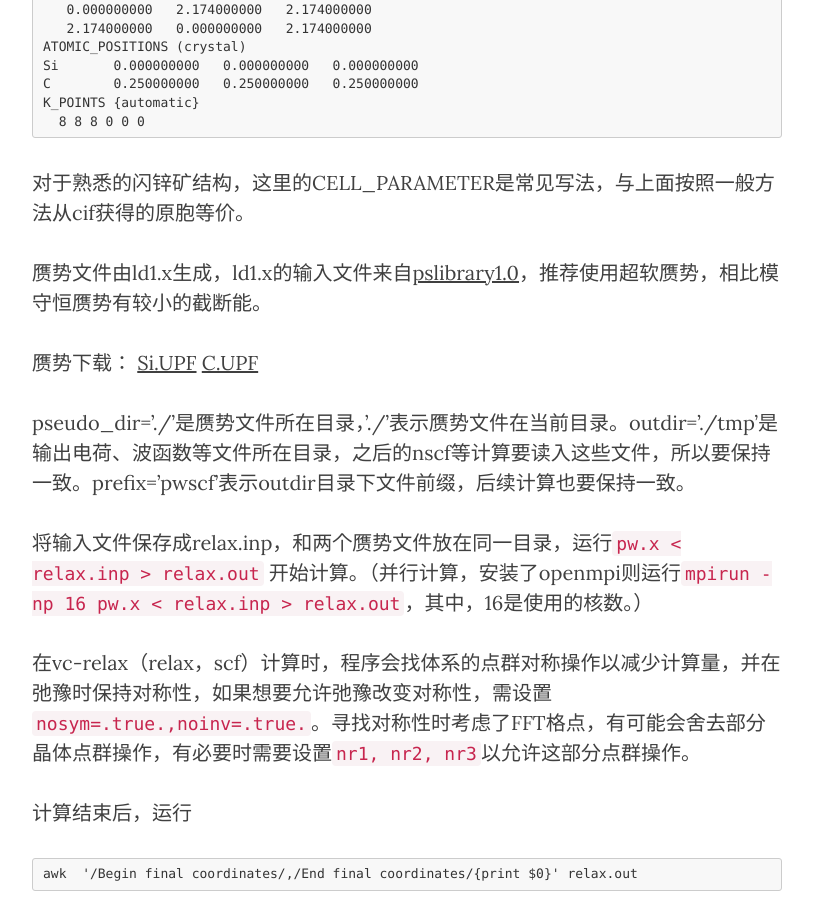
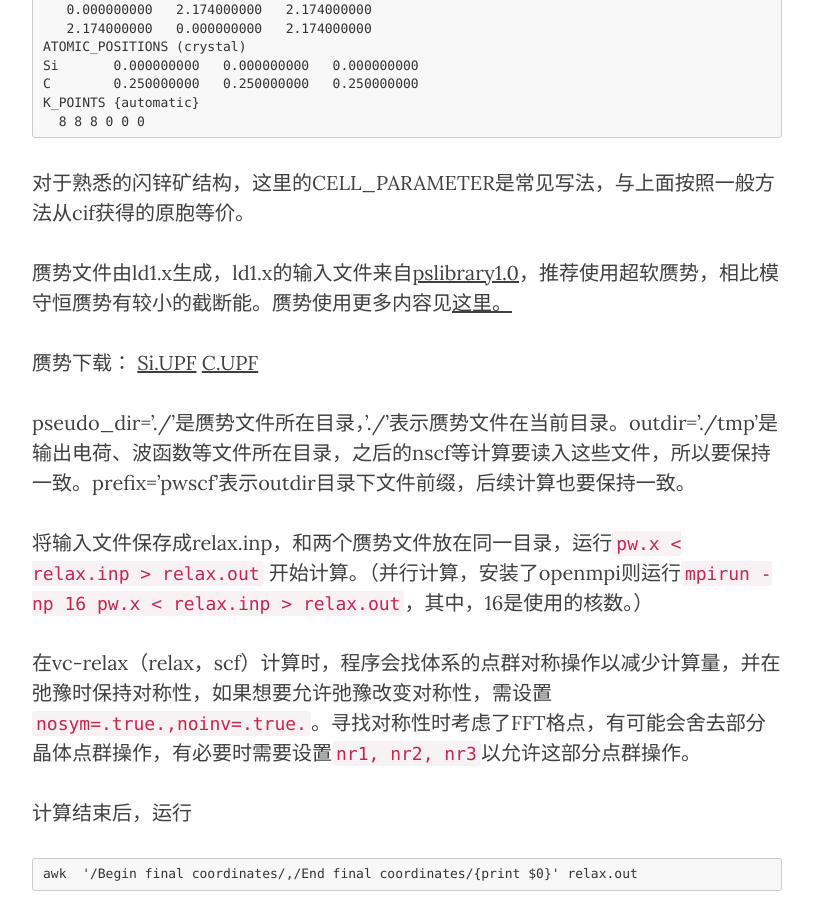
Before and after one commit to yyyu200/DFTbook, a Jekyll site: the page built from _posts/2019-04-01-HandsOn.md, in a window 1280 px wide and 900 px high, scrolled down 6858 px. Shown: the whole window, without its empty margins (233-1046 px from the left). Built offline with Jekyll 4.4.1, drawn with Linux system fonts in a browser that asks for light colours; nearby versions of some CDN libraries; formulas are drawn with MathJax 3; comment, search, counter and statistics services are not loaded.

Commit message:
modify at 20200216-22:33:27-di

```diff
--- a/_posts/2019-04-01-HandsOn.md
+++ b/_posts/2019-04-01-HandsOn.md
@@ -182,7 +182,7 @@ K_POINTS {automatic}
 
 对于熟悉的闪锌矿结构，这里的CELL_PARAMETER是常见写法，与上面按照一般方法从cif获得的原胞等价。
 
-赝势文件由ld1.x生成，ld1.x的输入文件来自[pslibrary1.0](http://www.quantum-espresso.org/pseudopotentials/pslibrary)，推荐使用超软赝势，相比模守恒赝势有较小的截断能。
+赝势文件由ld1.x生成，ld1.x的输入文件来自[pslibrary1.0](http://www.quantum-espresso.org/pseudopotentials/pslibrary)，推荐使用超软赝势，相比模守恒赝势有较小的截断能。赝势使用更多内容见[这里。](../../../06/03/PPlib/)
 
 赝势下载：
 <a href="../../../../../img/Si.UPF">Si.UPF</a>
```
